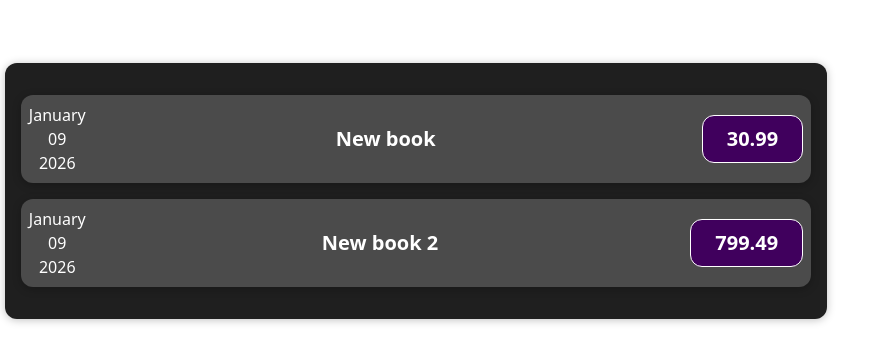
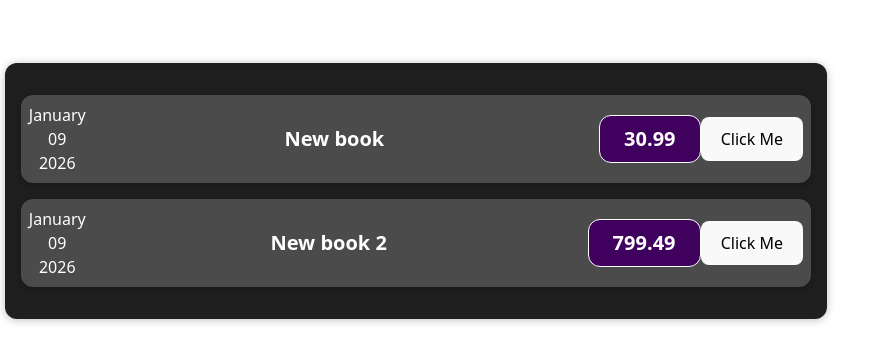
Before and after one commit to kxrl1/Expenses, a React (Vite) app: page / in a window 1280 px wide. Shown: the part 209-572 px from the top of the page, without its empty margins (0-893 px from the left). Built offline with nearby package versions, Linux system fonts and the light colour scheme.

Commit message:
useState Hook

```diff
--- a/src/components/Expenses/ExpenseItem.jsx
+++ b/src/components/Expenses/ExpenseItem.jsx
@@ -1,8 +1,15 @@
 import './ExpenseItem.css'
 import Card from '../UI/Card.jsx'
 import ExpenseDate from './ExpenseDate.jsx'
+import { useState } from 'react';
 
 const ExpenseItem = (props) => {
+    const [title, setTitle] = useState(props.data.title)
+
+    const clickHandler = () => {
+        console.log('Clicked!');
+        setTitle(`Updated by click ${title}`);
+    }
 
     return(
         <Card className='expense-item'>
@@ -11,6 +18,7 @@
                 <h2>{props.data.title}</h2>
                 <div className='expense-item__price'>{props.data.price}</div>
             </div>
+            <button onClick={clickHandler}>Click Me</button>
         </Card>
     );
 }
```
